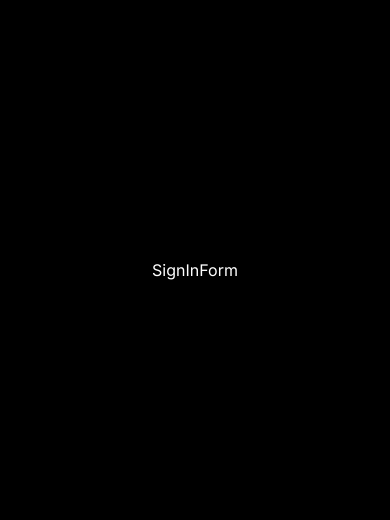
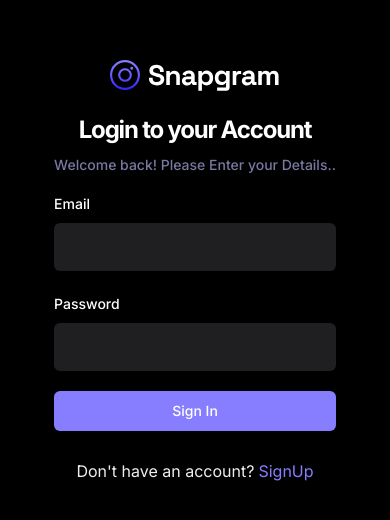
Before and after one commit to utkarsh-1602/NebulaNetwork-social-media-app, a React (Vite) app: page /sign-in in a window 390 px wide. Shown: the part 152-672 px from the top of the page. Built offline with nearby package versions, Linux system fonts and the light colour scheme; no server answers.

Commit message:
signIn page Completed

```diff
--- a/src/_auth/forms/SignInForm.tsx
+++ b/src/_auth/forms/SignInForm.tsx
@@ -1,8 +1,147 @@
-import React from 'react'
+import { zodResolver } from "@hookform/resolvers/zod"
+import { useForm } from "react-hook-form"
+import { Link, useNavigate } from "react-router-dom"
+
+
+import { Button } from '@/components/ui/button'
+import {
+    Form,
+    FormControl,
+    FormField,
+    FormItem,
+    FormLabel,
+    FormMessage,
+} from "@/components/ui/form"
+import { Input } from "@/components/ui/input"
+import { SignInValidation } from "@/lib/validation"
+import { z } from "zod"
+import Loader from "@/components/ui/shared/Loader"
+import { useToast } from "@/components/ui/use-toast"
+import { useSignInAccountMutation } from "@/lib/react-query/queriesAndMutations"
+import { useUserContext } from "@/context/AuthContext"
+
 
 const SignInForm = () => {
+
+    const { toast } = useToast()
+
+    const navigate = useNavigate()
+
+    const { mutateAsync: signInAccount } = useSignInAccountMutation();
+
+    const { checkAuthUser, isLoading: isUserLoading } = useUserContext();
+
+    // 1. Define your form.
+    const form = useForm<z.infer<typeof SignInValidation>>({
+        resolver: zodResolver(SignInValidation),
+        defaultValues: {
+            email: '',
+            password: ''
+        },
+    })
+
+    // 2. Define a submit handler.
+    async function onSubmit(values: z.infer<typeof SignInValidation>) {
+        console.log(values)
+
+        const session = await signInAccount({
+            email: values.email,
+            password: values.password
+        })
+
+        console.log({ session })
+        console.log(session)
+
+
+        if (!session) {
+            return toast({
+                title: "Signin Failed. Please try again!",
+            })
+        }
+
+        // Now that, after we have a session, we need to store that session in react context.
+        // at all times, we need to know that the user is signed in or not
+        const isLoggedIn = await checkAuthUser();
+
+        console.log({ isLoggedIn })
+
+        if (isLoggedIn) {
+            form.reset();
+
+            console.log("NAVIGATING")
+
+            // we are successfully signed in
+            navigate('/')
+        } else {
+            return toast({
+                title: "Signup Failed. Please try again!",
+            })
+        }
+
+    }
+
+
     return (
-        <div>SignInForm</div>
+        <Form {...form}>
+            <div className="sm:w-420 flex-center flex-col">
+                <img src="/assets/images/logo.svg" alt="logo" />
+
+                <h2 className="h3-bold md:h2-bold pt-5 sm:pt-12">
+                    Login to your Account
+                </h2>
+                <p className="text-light-3 small-medium md:base-regular mt-2">
+                    Welcome back! Please Enter your Details..
+                </p>
+                <form onSubmit={form.handleSubmit(onSubmit)} className="flex flex-col gap-5 w-full mt-4">
+
+                    <FormField
+                        control={form.control}
+                        name="email"
+                        render={({ field }) => (
+                            <FormItem>
+                                <FormLabel>Email</FormLabel>
+                                <FormControl>
+                                    <Input type="email" className="shad-input" {...field} />
+                                </FormControl>
+                                <FormMessage />
+                            </FormItem>
+                        )}
+                    />
+                    <FormField
+                        control={form.control}
+                        name="password"
+                        render={({ field }) => (
+                            <FormItem>
+                                <FormLabel>Password</FormLabel>
+                                <FormControl>
+                                    <Input type="password" className="shad-input" {...field} />
+                                </FormControl>
+                                <FormMessage />
+                            </FormItem>
+                        )}
+                    />
+                    <Button type="submit" className="shad-button_primary">
+                        {isUserLoading ? (
+                            <div className="flex-center gap-2">
+                                <Loader /> Loading...
+                            </div>
+
+                        ) : (
+                            "Sign In"
+                        )}
+                    </Button>
+                    <p className="text-small-regular text-light-2 text-center mt-2">
+                        Don't have an account?
+                        <Link
+                            to="/sign-up"
+                            className="text-primary-500 text-small-semibold ml-1">
+                            SignUp
+                        </Link>
+                    </p>
+                </form>
+            </div>
+
+        </Form >
     )
 }
 
--- a/src/_auth/forms/SignUpForm.tsx
+++ b/src/_auth/forms/SignUpForm.tsx
@@ -13,7 +13,7 @@
     FormMessage,
 } from "@/components/ui/form"
 import { Input } from "@/components/ui/input"
-import { SignUpValidation_formSchema } from "@/lib/validation"
+import { SignUpValidation } from "@/lib/validation"
 import { z } from "zod"
 import Loader from "@/components/ui/shared/Loader"
 import { useToast } from "@/components/ui/use-toast"
@@ -34,8 +34,8 @@
     const { checkAuthUser, isLoading: isUserLoading } = useUserContext();
 
     // 1. Define your form.
-    const form = useForm<z.infer<typeof SignUpValidation_formSchema>>({
-        resolver: zodResolver(SignUpValidation_formSchema),
+    const form = useForm<z.infer<typeof SignUpValidation>>({
+        resolver: zodResolver(SignUpValidation),
         defaultValues: {
             name: '',
             username: '',
@@ -45,7 +45,7 @@
     })
 
     // 2. Define a submit handler.
-    async function onSubmit(values: z.infer<typeof SignUpValidation_formSchema>) {
+    async function onSubmit(values: z.infer<typeof SignUpValidation>) {
         console.log(values)
         const newUser = await createUserAccount(values);
         console.log("APPWRITE : NEW USER ===> ", newUser)
--- a/src/context/AuthContext.tsx
+++ b/src/context/AuthContext.tsx
@@ -90,8 +90,8 @@
     // checkAuthUser has to be called Whenever we reload our page, and for that we will use useEffect
     useEffect(() => {
         const cookieFallback = localStorage.getItem("cookieFallback");
-        // || cookieFallback === null || cookieFallback === undefined
-        if (cookieFallback === "[]") {
+
+        if (cookieFallback === "[]" || cookieFallback === null || cookieFallback === undefined) {
             navigate("/sign-in");
         }
 
--- a/src/lib/validation/index.ts
+++ b/src/lib/validation/index.ts
@@ -1,9 +1,14 @@
 import * as z from "zod"
 
 // here we are defining validation for different components which will be reusable
-export const SignUpValidation_formSchema = z.object({
+export const SignUpValidation = z.object({
     name: z.string().min(2, { message: "Too short" }),
     username: z.string().min(2, { message: "username must be atleast 5 characters" }),
     email: z.string().email(),
     password: z.string().min(8, { message: "Password must be atleast 8 characters" })
 })
+
+export const SignInValidation = z.object({
+    email: z.string().email(),
+    password: z.string().min(8, { message: "Password must be at least 8 characters." }),
+});
```
